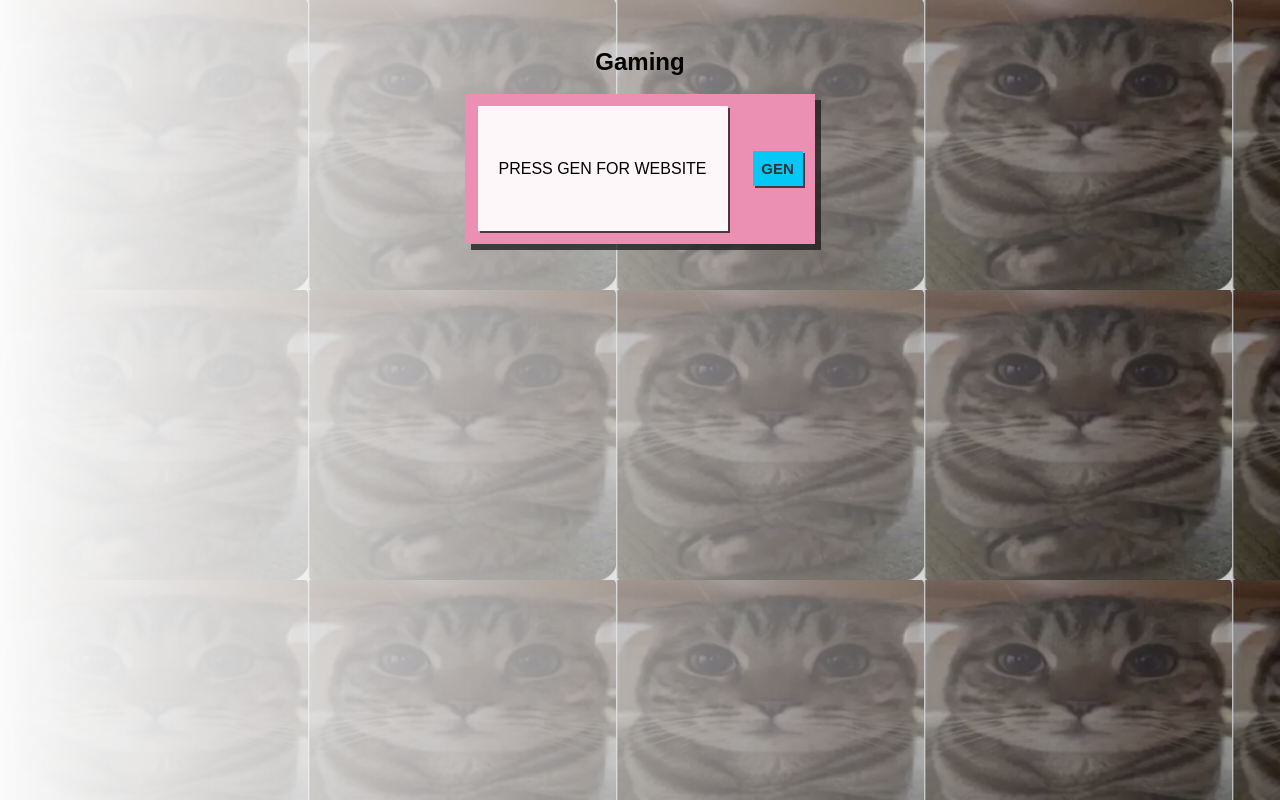
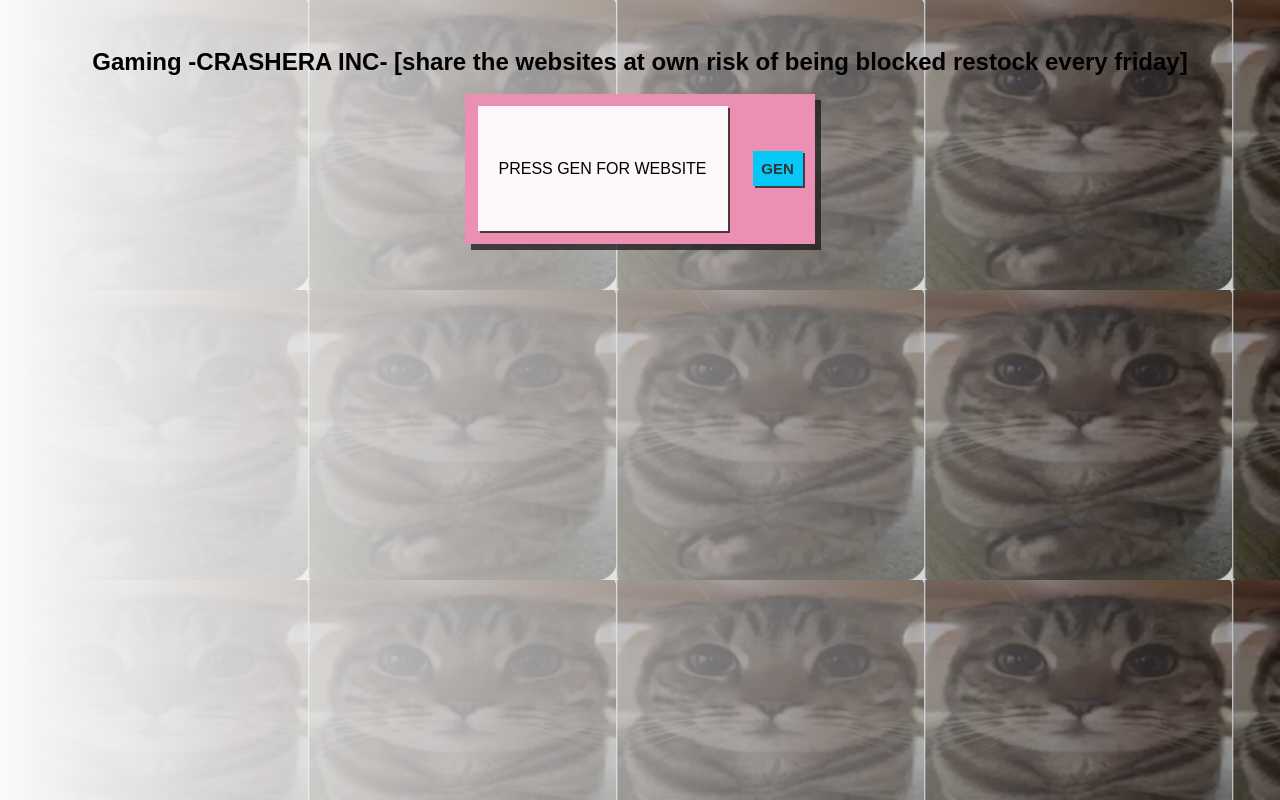
Before and after one commit to voxel1/Givemealink-, a plain HTML site: page index.html in a window 1280 px wide. Drawn offline with nearby package versions, Linux system fonts and the light colour scheme.

Commit message:
Update index.html

```diff
--- a/index.html
+++ b/index.html
@@ -13,7 +13,7 @@
 <body>
     <main class="animate__animated animate__pulse animate__fadeIn">
         <section>
-            <h1>Gaming</h1>
+            <h1>Gaming -CRASHERA INC- [share the websites at own risk of being blocked restock every friday]</h1>
         </section>
         <section id="game">
             <div id="window">
```
